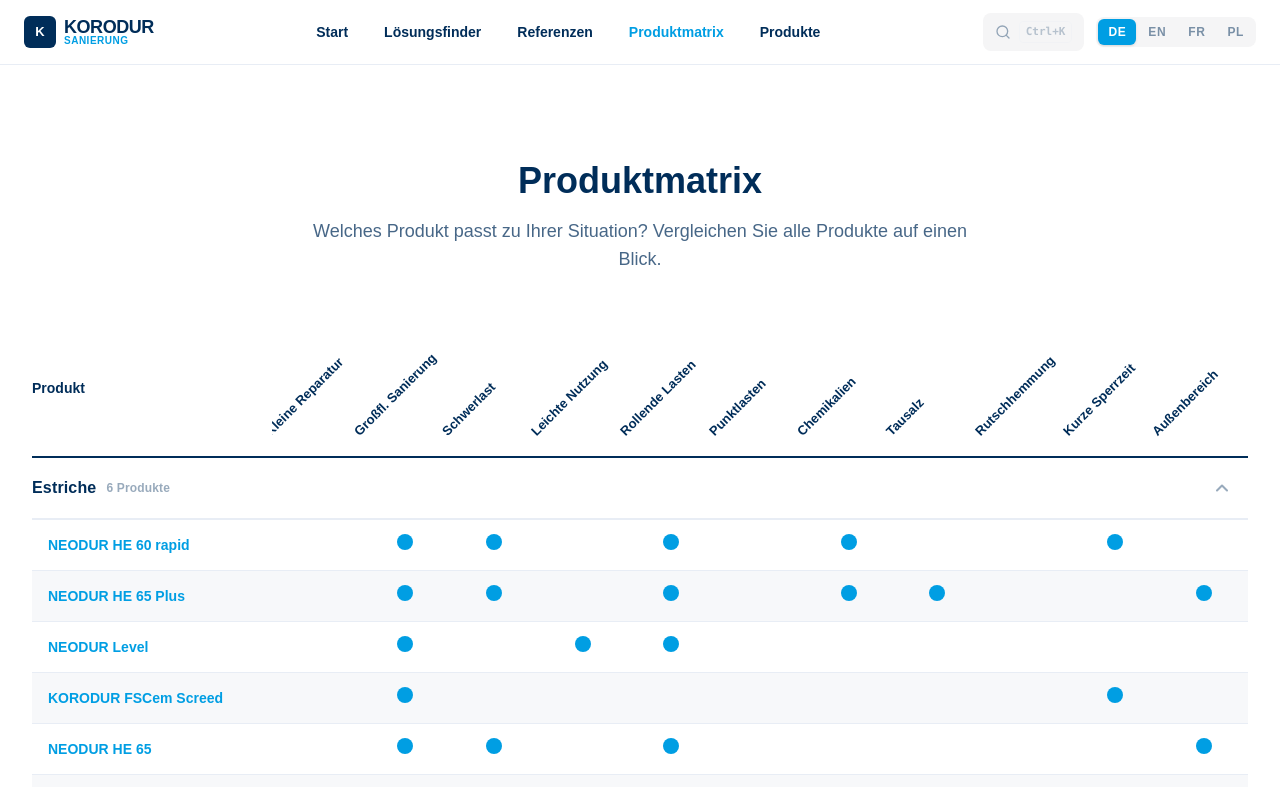
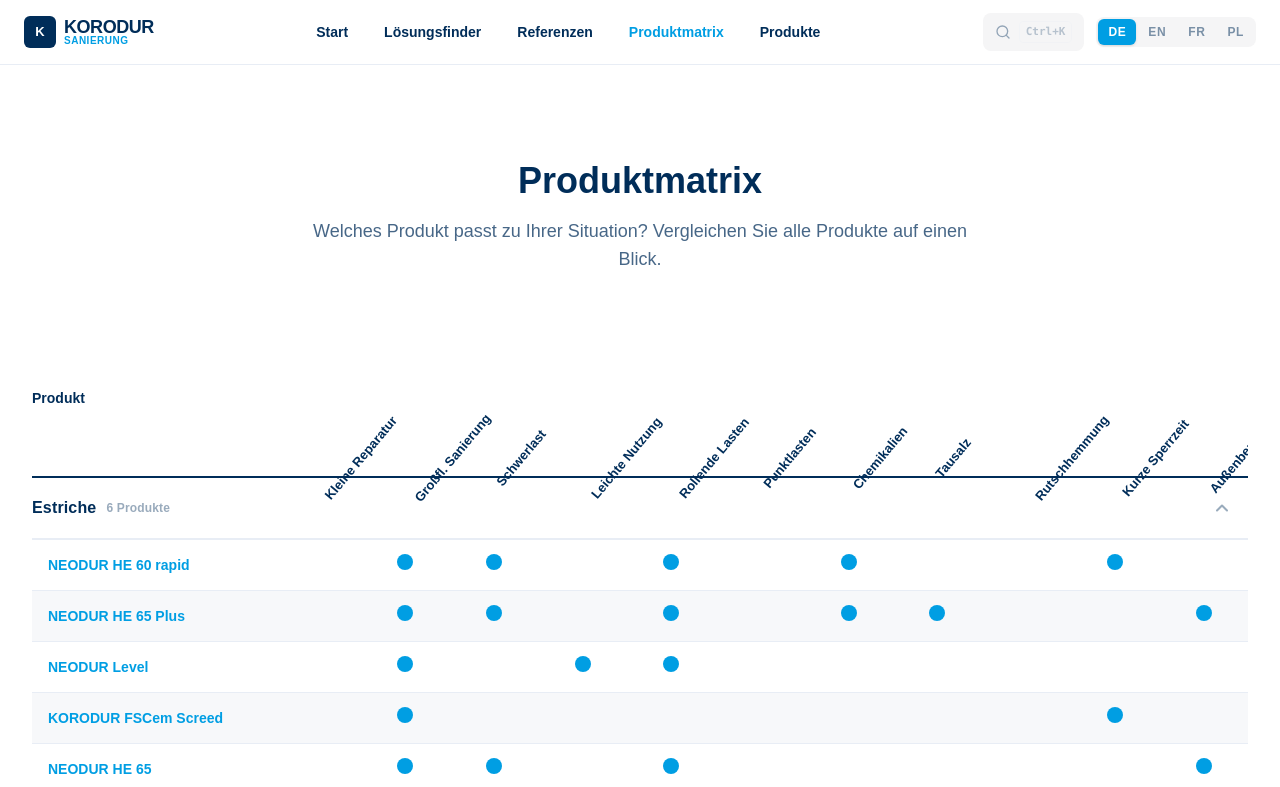
Before and after one commit to sfleischmann-3steps2/KORODUR-Sanierung_app, a Next.js app: page /de/produktmatrix/ in a window 1280 px wide. Shown: the top 787 px of the page. Built offline with nearby package versions, Linux system fonts and the light colour scheme; a web font is replaced by a local one.

Commit message:
fix: Produktmatrix Spaltenheader — absolute positioning für zuverlässige 50°-Rotation

```diff
--- a/components/Produktmatrix.tsx
+++ b/components/Produktmatrix.tsx
@@ -201,27 +201,31 @@
               <th
                 key={s.id}
                 style={{
-                  padding: "0 2px 16px",
+                  padding: 0,
                   fontWeight: 700,
                   color: "#002d59",
                   fontSize: 13,
                   borderBottom: "2px solid #002d59",
                   verticalAlign: "bottom",
-                  textAlign: "left",
-                  height: 120,
+                  textAlign: "center",
+                  height: 140,
+                  position: "relative",
+                  overflow: "visible",
                 }}
               >
-                <span
+                <div
                   style={{
-                    display: "inline-block",
+                    position: "absolute",
+                    bottom: 12,
+                    left: "50%",
                     whiteSpace: "nowrap",
-                    transform: "rotate(-45deg)",
-                    transformOrigin: "left bottom",
+                    transform: "rotate(-50deg)",
+                    transformOrigin: "center bottom",
                     lineHeight: 1.3,
                   }}
                 >
                   {s.label}
-                </span>
+                </div>
               </th>
             ))}
           </tr>
```
